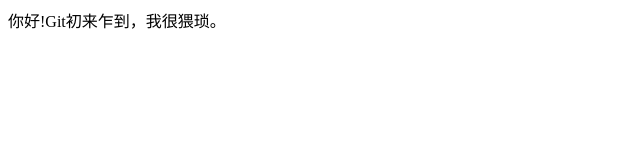
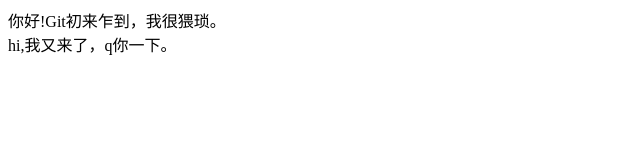
Before and after one commit to BearGreat1992/myFirstGItPro, a plain HTML site: page index.html in a window 1280 px wide. Shown: the whole page, without its empty margins (0-640 px from the left). Drawn offline with Linux system fonts and the light colour scheme.

Commit message:
2018-7-18-11-22

```diff
--- a/index.html
+++ b/index.html
@@ -8,5 +8,6 @@
 </head>
 <body>
    你好!Git初来乍到，我很猥琐。
+   <div>hi,我又来了，q你一下。</div>
 </body>
 </html>
```
